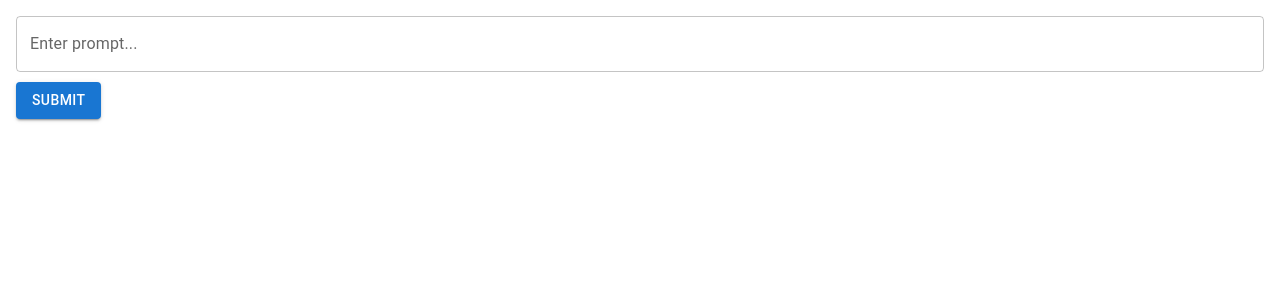
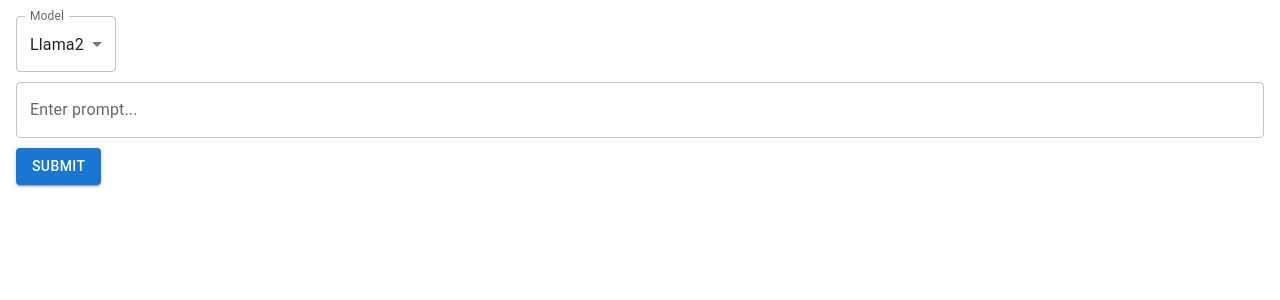
Before and after one commit to trichomer/simple-ollama-frontend, a React (Create React App) app: page / in a window 1280 px wide. Shown: the top 300 px of the page. Built offline with nearby package versions, Linux system fonts and the light colour scheme.

Commit message:
Added selecting Ollama models

```diff
--- a/src/LlamaInput.js
+++ b/src/LlamaInput.js
@@ -1,14 +1,19 @@
 import React, { useState } from 'react';
-import { TextField, Button, Box, Card, CardContent, Typography } from '@mui/material';
+import { TextField, Button, Box, Card, CardContent, Typography, Select, MenuItem, FormControl, InputLabel } from '@mui/material';
 import ollama from 'ollama';
 
 const LlamaInput = () => {
   const [prompt, setPrompt] = useState('');
   const [response, setResponse] = useState('');
   const [isLoading, setIsLoading] = useState(false);
+  const [model, setModel] = useState('llama2');
 
   const handleInputChange = (event) => {
     setPrompt(event.target.value);
+  };
+
+  const handleModelChange = (event) => {
+    setModel(event.target.value);
   };
 
   const handleSubmit = async () => {
@@ -16,7 +21,7 @@ const LlamaInput = () => {
     setResponse('');
     try {
       const streamResponse = await ollama.chat({
-        model: 'llama2',
+        model: model,
         messages: [{ role: 'user', content: prompt }],
         stream: true,
       });
@@ -34,6 +39,20 @@ const LlamaInput = () => {
 
   return (
     <Box p={2}>
+        <FormControl>
+            <InputLabel id="model-label">Model</InputLabel>
+            <Select
+                labelId="model-label"
+                id="model-label"
+                value={model}
+                label="Model"
+                onChange={handleModelChange}
+                style={{ marginBottom: '10px' }}
+            >
+                <MenuItem value="llama2">Llama2</MenuItem>
+                <MenuItem value="mistral">Mistral</MenuItem>
+            </Select>
+        </FormControl>
         <TextField
             label="Enter prompt..."
             variant="outlined"
```
Lines whose indentation alone changed are shown as unchanged.
